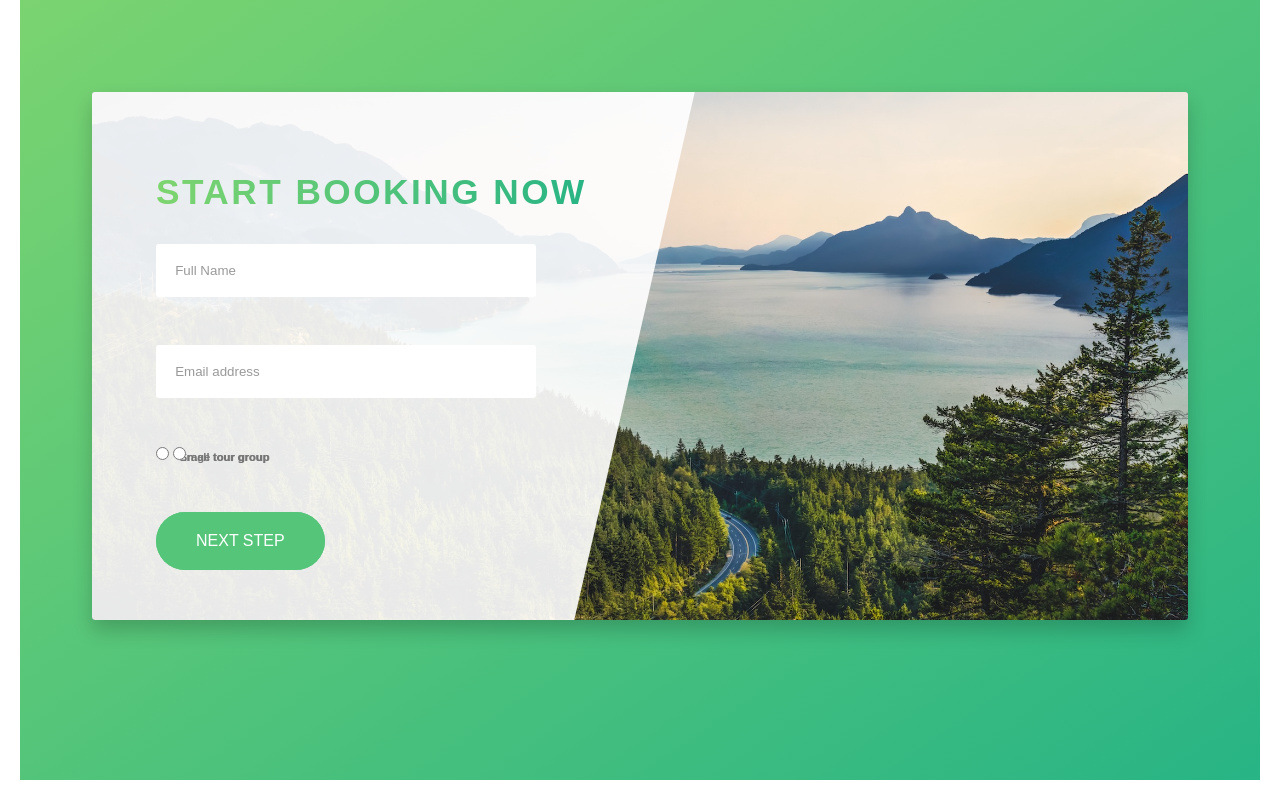
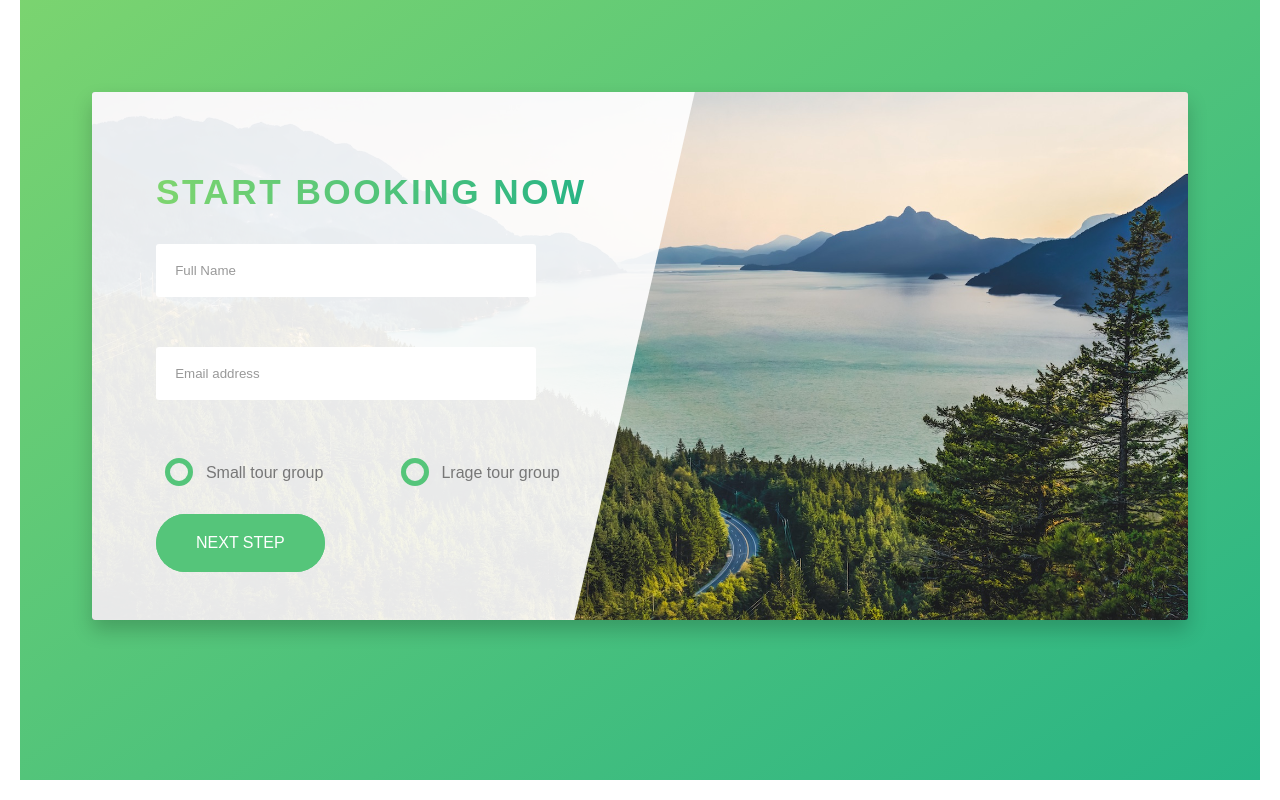
Before and after one commit to pouya-mirzaei/natours-exercise, a website: page index.html in a window 1280 px wide. Shown: the part 4512-5312 px from the top of the page. Drawn offline with nearby package versions, Linux system fonts and the light colour scheme.

Commit message:
Feat: finished the booking section

```diff
--- a/index.html
+++ b/index.html
@@ -71,38 +71,26 @@
                             you are going to fall in love with natour
                         </h3>
                         <p class="paragraph">
-                            Lorem ipsum dolor sit amet consectetur adipisicing elit. Pariatur
-                            dolorem provident earum quo laboriosam, voluptas temporibus maxime
-                            fugiat ad animi, asperiores quaerat! Alias, rem est.
+                            Lorem ipsum dolor sit amet consectetur adipisicing elit. Pariatur dolorem provident earum
+                            quo laboriosam, voluptas temporibus maxime fugiat ad animi, asperiores quaerat! Alias, rem
+                            est.
                         </p>
 
                         <h3 class="heading-tertiary u-margin-bottom-small">
                             live adventures like you never have before
                         </h3>
                         <p class="paragraph">
-                            Lorem ipsum dolor sit amet consectetur adipisicing elit. Beatae laborum
-                            modi libero consequuntur dolor exercitationem similique fuga eum?
+                            Lorem ipsum dolor sit amet consectetur adipisicing elit. Beatae laborum modi libero
+                            consequuntur dolor exercitationem similique fuga eum?
                         </p>
 
                         <button class="navigation-link">Learn more</button>
                     </div>
                     <div class="grid__column column-1-of-2">
                         <div class="image-composition">
-                            <img
-                                src="img/nat-1-large.jpg"
-                                alt="nat-1"
-                                class="image-composition__image"
-                            />
-                            <img
-                                src="img/nat-2-large.jpg"
-                                alt="nat-2"
-                                class="image-composition__image"
-                            />
-                            <img
-                                src="img/nat-3-large.jpg"
-                                alt="nat-3"
-                                class="image-composition__image"
-                            />
+                            <img src="img/nat-1-large.jpg" alt="nat-1" class="image-composition__image" />
+                            <img src="img/nat-2-large.jpg" alt="nat-2" class="image-composition__image" />
+                            <img src="img/nat-3-large.jpg" alt="nat-3" class="image-composition__image" />
                         </div>
                     </div>
                 </div>
@@ -112,57 +100,37 @@
                 <div class="row">
                     <div class="grid__column column-1-of-4">
                         <div class="features-section__box">
-                            <i class="features-section__box--icon material-symbols-outlined">
-                                language
-                            </i>
-                            <h3 class="heading-tertiary u-margin-bottom-small">
-                                explore the world
-                            </h3>
+                            <i class="features-section__box--icon material-symbols-outlined"> language </i>
+                            <h3 class="heading-tertiary u-margin-bottom-small">explore the world</h3>
                             <p class="paragraph">
-                                Lorem ipsum dolor sit amet consectetur adipisicing elit. Earum,
-                                facilis!
+                                Lorem ipsum dolor sit amet consectetur adipisicing elit. Earum, facilis!
                             </p>
                         </div>
                     </div>
                     <div class="grid__column column-1-of-4">
                         <div class="features-section__box">
-                            <i class="features-section__box--icon material-symbols-outlined">
-                                explore
-                            </i>
-                            <h3 class="heading-tertiary u-margin-bottom-small">
-                                explore the world
-                            </h3>
+                            <i class="features-section__box--icon material-symbols-outlined"> explore </i>
+                            <h3 class="heading-tertiary u-margin-bottom-small">explore the world</h3>
                             <p class="paragraph">
-                                Lorem ipsum dolor sit amet consectetur adipisicing elit. Earum,
-                                facilis!
+                                Lorem ipsum dolor sit amet consectetur adipisicing elit. Earum, facilis!
                             </p>
                         </div>
                     </div>
                     <div class="grid__column column-1-of-4">
                         <div class="features-section__box">
-                            <i class="features-section__box--icon material-symbols-outlined">
-                                map
-                            </i>
-                            <h3 class="heading-tertiary u-margin-bottom-small">
-                                explore the world
-                            </h3>
+                            <i class="features-section__box--icon material-symbols-outlined"> map </i>
+                            <h3 class="heading-tertiary u-margin-bottom-small">explore the world</h3>
                             <p class="paragraph">
-                                Lorem ipsum dolor sit amet consectetur adipisicing elit. Earum,
-                                facilis!
+                                Lorem ipsum dolor sit amet consectetur adipisicing elit. Earum, facilis!
                             </p>
                         </div>
                     </div>
                     <div class="grid__column column-1-of-4">
                         <div class="features-section__box">
-                            <i class="features-section__box--icon material-symbols-outlined">
-                                favorite</i
-                            >
-                            <h3 class="heading-tertiary u-margin-bottom-small">
-                                explore the world
-                            </h3>
+                            <i class="features-section__box--icon material-symbols-outlined"> favorite</i>
+                            <h3 class="heading-tertiary u-margin-bottom-small">explore the world</h3>
                             <p class="paragraph">
-                                Lorem ipsum dolor sit amet consectetur adipisicing elit. Earum,
-                                facilis!
+                                Lorem ipsum dolor sit amet consectetur adipisicing elit. Earum, facilis!
                             </p>
                         </div>
                     </div>
@@ -180,9 +148,7 @@
                                 <div class="card__picture card__picture--1"></div>
                                 <div class="card__heading">
                                     <h4 class="heading-card">
-                                        <span class="heading-card__span heading-card__span--1">
-                                            The Sea Explorer
-                                        </span>
+                                        <span class="heading-card__span heading-card__span--1"> The Sea Explorer </span>
                                     </h4>
                                 </div>
                                 <div class="card__details">
@@ -215,9 +181,7 @@
                                 <div class="card__picture card__picture--2"></div>
                                 <div class="card__heading">
                                     <h4 class="heading-card">
-                                        <span class="heading-card__span heading-card__span--2">
-                                            The Forest Hiker
-                                        </span>
+                                        <span class="heading-card__span heading-card__span--2"> The Forest Hiker </span>
                                     </h4>
                                 </div>
                                 <div class="card__details">
@@ -309,12 +273,11 @@
                                 i had the best weekend with my family
                             </div>
                             <p class="paragraph">
-                                Lorem ipsum dolor sit amet consectetur, adipisicing elit.
-                                Dignissimos praesentium at aliquid ullam aut reiciendis error soluta
-                                necessitatibus iure repellat voluptas repellendus magni, possimus
-                                magnam, distinctio facere quidem quo amet est consectetur nam
-                                quibusdam exercitationem blanditiis vero? Sint earum fugit numquam
-                                laudantium rem cumque eius. Saepe praesentium eos molestias harum!
+                                Lorem ipsum dolor sit amet consectetur, adipisicing elit. Dignissimos praesentium at
+                                aliquid ullam aut reiciendis error soluta necessitatibus iure repellat voluptas
+                                repellendus magni, possimus magnam, distinctio facere quidem quo amet est consectetur
+                                nam quibusdam exercitationem blanditiis vero? Sint earum fugit numquam laudantium rem
+                                cumque eius. Saepe praesentium eos molestias harum!
                             </p>
                         </div>
                     </div>
@@ -330,12 +293,11 @@
                                 WOW! MY LIFE IS COMPLETELY DIFFERENT NOW
                             </div>
                             <p class="paragraph">
-                                Lorem ipsum dolor sit amet consectetur, adipisicing elit.
-                                Dignissimos praesentium at aliquid ullam aut reiciendis error soluta
-                                necessitatibus iure repellat voluptas repellendus magni, possimus
-                                magnam, distinctio facere quidem quo amet est consectetur nam
-                                quibusdam exercitationem blanditiis vero? Sint earum fugit numquam
-                                laudantium rem cumque eius. Saepe praesentium eos molestias harum!
+                                Lorem ipsum dolor sit amet consectetur, adipisicing elit. Dignissimos praesentium at
+                                aliquid ullam aut reiciendis error soluta necessitatibus iure repellat voluptas
+                                repellendus magni, possimus magnam, distinctio facere quidem quo amet est consectetur
+                                nam quibusdam exercitationem blanditiis vero? Sint earum fugit numquam laudantium rem
+                                cumque eius. Saepe praesentium eos molestias harum!
                             </p>
                         </div>
                     </div>
@@ -352,39 +314,38 @@
                         <h2 class="heading-secondary">start booking now</h2>
                         <form class="form u-margin-top-medium">
                             <div class="form__group">
-                                <input
-                                    type="text"
-                                    class="form__text-input"
-                                    placeholder="Full Name"
-                                    id="full-name"
-                                />
-                                <label for="full-name">Full name</label>
+                                <input type="text" class="form__text-input" placeholder="Full Name" id="full-name" />
+                                <label class="label" for="full-name">Full name</label>
                             </div>
                             <div class="form__group">
-                                <input
-                                    type="email"
-                                    class="form__text-input"
-                                    placeholder="Email address"
-                                    id="Email"
-                                />
-                                <label for="Email">Email address</label>
+                                <input type="email" class="form__text-input" placeholder="Email address" id="Email" />
+                                <label class="label" for="Email">Email address</label>
                             </div>
 
                             <div class="form__group">
                                 <input
                                     type="radio"
-                                    id="small-group"
+                                    class="form__radio-input"
+                                    id="small"
                                     value="Small tour group"
                                     name="group"
                                 />
-                                <label for="small-group">Small tour group</label>
+                                <label class="label label-radio" for="small">
+                                    <span class="label-radio__btn"></span>
+                                    Small tour group
+                                </label>
+
                                 <input
                                     type="radio"
-                                    id="large-group"
+                                    class="form__radio-input"
+                                    id="large"
                                     value="Large tour group"
                                     name="group"
                                 />
-                                <label for="large-group">Lrage tour group</label>
+                                <label class="label label-radio" for="large">
+                                    <span class="label-radio__btn"></span>
+                                    Lrage tour group
+                                </label>
                             </div>
 
                             <div class="form__group">
--- a/sass/components/_form.scss
+++ b/sass/components/_form.scss
@@ -3,16 +3,19 @@
         position: relative;
 
         &:not(:last-child) {
-            margin-bottom: 3rem;
+            margin-bottom: 2rem;
         }
     }
 
     &__text-input {
+        display: block;
+        position: relative;
         border: none;
         outline: none;
         border-radius: 3px;
         width: 80%;
         padding: 1rem 1.2rem;
+        z-index: 2;
         border-bottom: 3px solid $color-white;
         border-top: 3px solid $color-white;
         transition: all 0.5s;
@@ -22,10 +25,10 @@
         }
 
         &:not(:placeholder-shown) + label {
-            top: 120%;
+            transform: translate(1rem, 0);
         }
 
-        &:focus:invalid {
+        &:invalid {
             border-bottom: 3px solid $color-secondary-dark;
         }
         &:focus:valid {
@@ -37,13 +40,54 @@
         }
     }
 
-    label {
-        position: absolute;
-        left: 5%;
-        z-index: -5;
-        top: 25%;
+    &__radio-input {
+        transform: translate(-100rem, -5rem);
+
+        &:checked + .label-radio .label-radio__btn::before {
+            display: block;
+        }
+    }
+
+    .label {
+        position: relative;
+        display: inline-block;
         font-size: 0.7 * $primary-fs;
         font-weight: 600;
-        transition: all 0.2s;
+        transform: translate(1.2rem, -2.3rem);
+        z-index: 1;
+        transition: all 0.5s;
+    }
+
+    .label-radio {
+        display: inline-block;
+        width: 45%;
+        transform: translate(0, 0);
+        font-size: $primary-fs;
+        font-weight: 200;
+        cursor: pointer;
+        position: relative;
+
+        &__btn {
+            display: inline-block;
+            width: 1.75rem;
+            height: 1.75rem;
+            border-radius: 50%;
+            border: 5px solid $color-primary-medium;
+            transform: translate(-0.5rem, 0.5rem);
+            position: relative;
+
+            &::before {
+                content: "";
+                display: none;
+                position: absolute;
+                top: 50%;
+                left: 50%;
+                transform: translate(-50%, -50%);
+                width: 0.75rem;
+                height: 0.75rem;
+                background-color: $color-primary-medium;
+                border-radius: inherit;
+            }
+        }
     }
 }
```
Also changed, not shown: css/styles.css.
